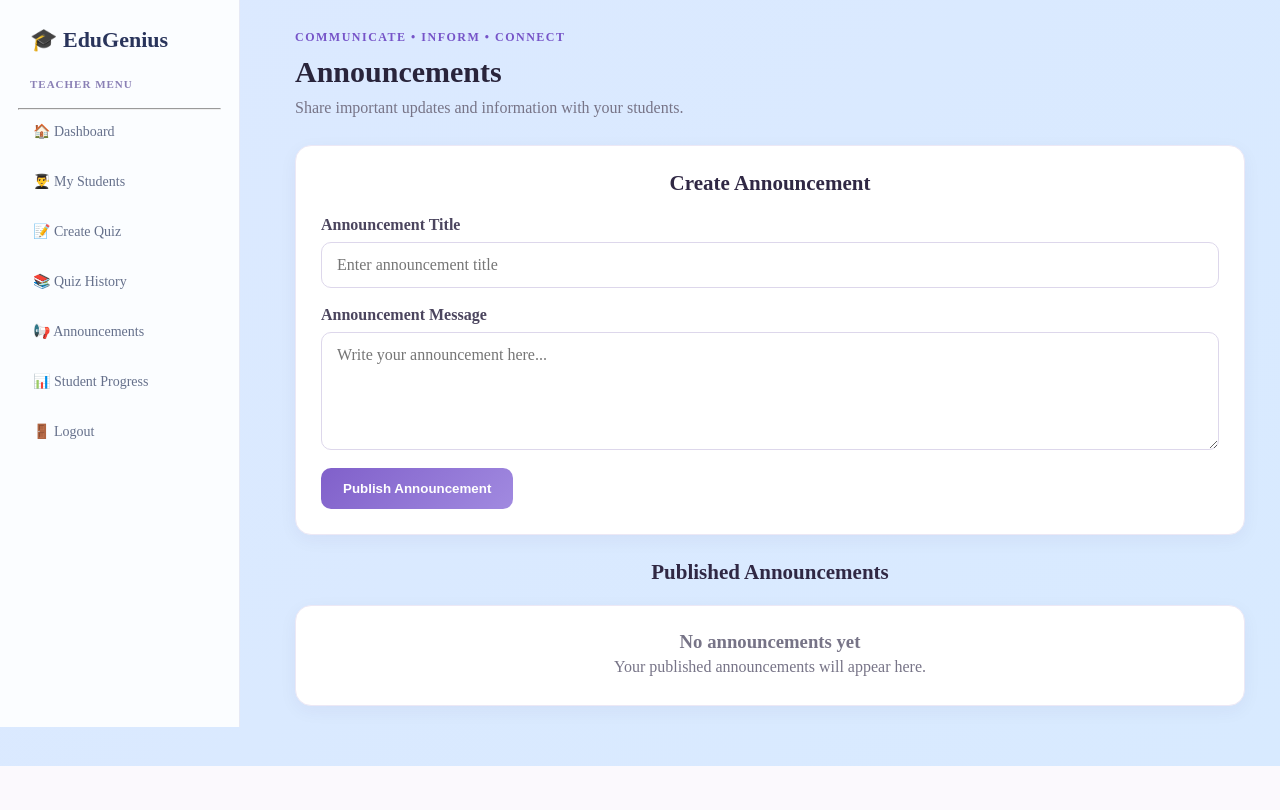
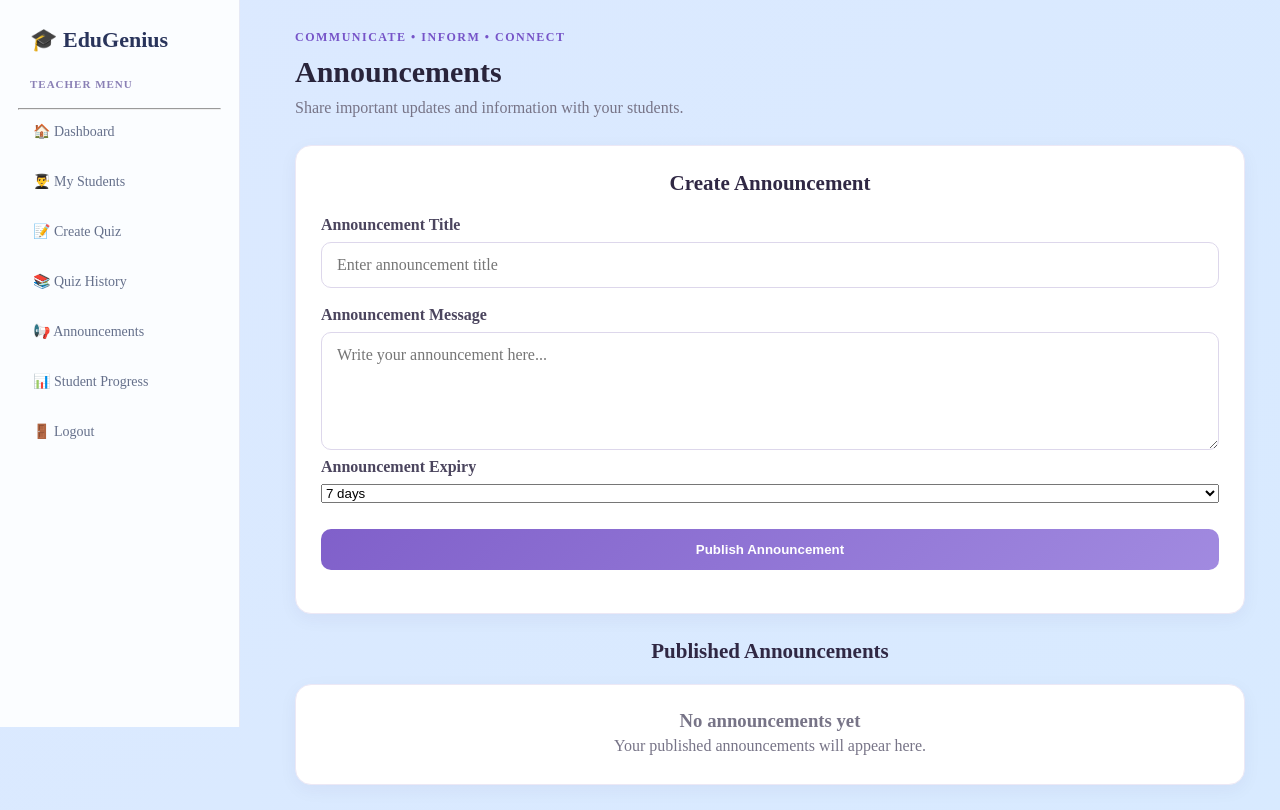
Before and after one commit to panaganamrata17-debug/EduGenius-Assistant, a Django app: template edu_app/templates/edu_app/teacher_announcements.html in a window 1280 px wide. Shown: the part 73-883 px from the top of the page. Before the commit the page ends 839 px from the top, so only its background shows below. Run offline with Django 5.2, Linux system fonts and the light colour scheme; the template is opened without the code that fills it, so the values that code supplies are empty.

Commit message:
Add expiry days to teacher announcements

```diff
--- a/edu_app/models.py
+++ b/edu_app/models.py
@@ -261,6 +261,7 @@ class Announcement(models.Model):
     )
 
     created_at = models.DateTimeField(auto_now_add=True)
+    expires_at = models.DateTimeField(null=True, blank=True)
     is_active = models.BooleanField(default=True)
 
     def __str__(self):
--- a/edu_app/templates/edu_app/teacher_announcements.html
+++ b/edu_app/templates/edu_app/teacher_announcements.html
@@ -62,7 +62,19 @@
                         placeholder="Write your announcement here..."
                         required
                     ></textarea>
-                </div>
+
+                    <!-- Announcement Expiry -->
+                    <div class="announcement-form-group">
+                        <label for="expiry_days">Announcement Expiry</label>
+
+                        <select id="expiry_days" name="expiry_days" required>
+                            <option value="1">1 day</option>
+                            <option value="3">3 days</option>
+                            <option value="7" selected>7 days</option>
+                            <option value="14">14 days</option>
+                            <option value="30">30 days</option>
+                        </select>
+                    </div>
                 <button type="submit" class="announcement-publish-btn">
                     Publish Announcement
                 </button>
```
Also changed, not shown: edu_app/views.py (+13 -3 lines), edu_app/migrations/0013_announcement_expires_at.py (added).
